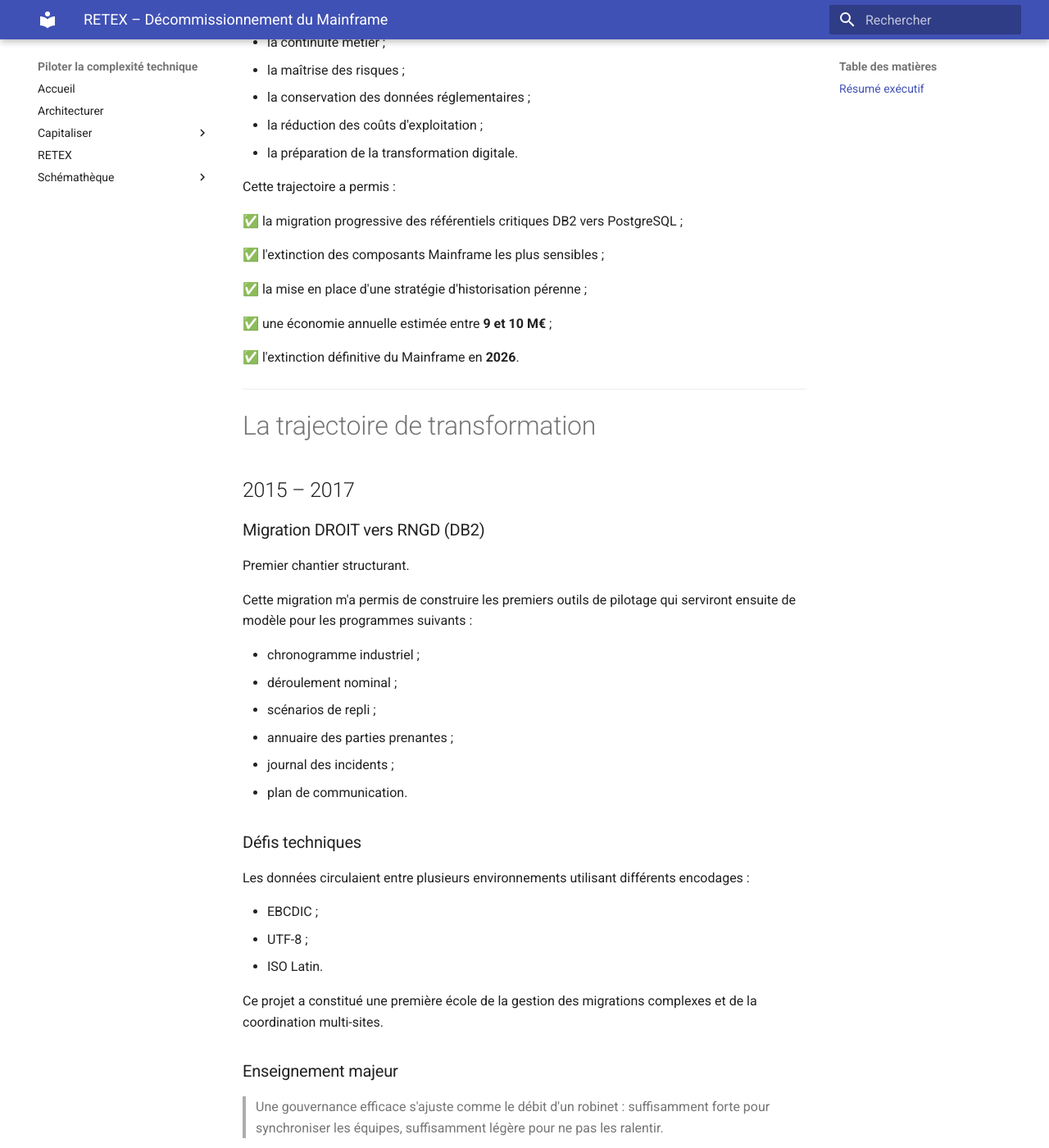
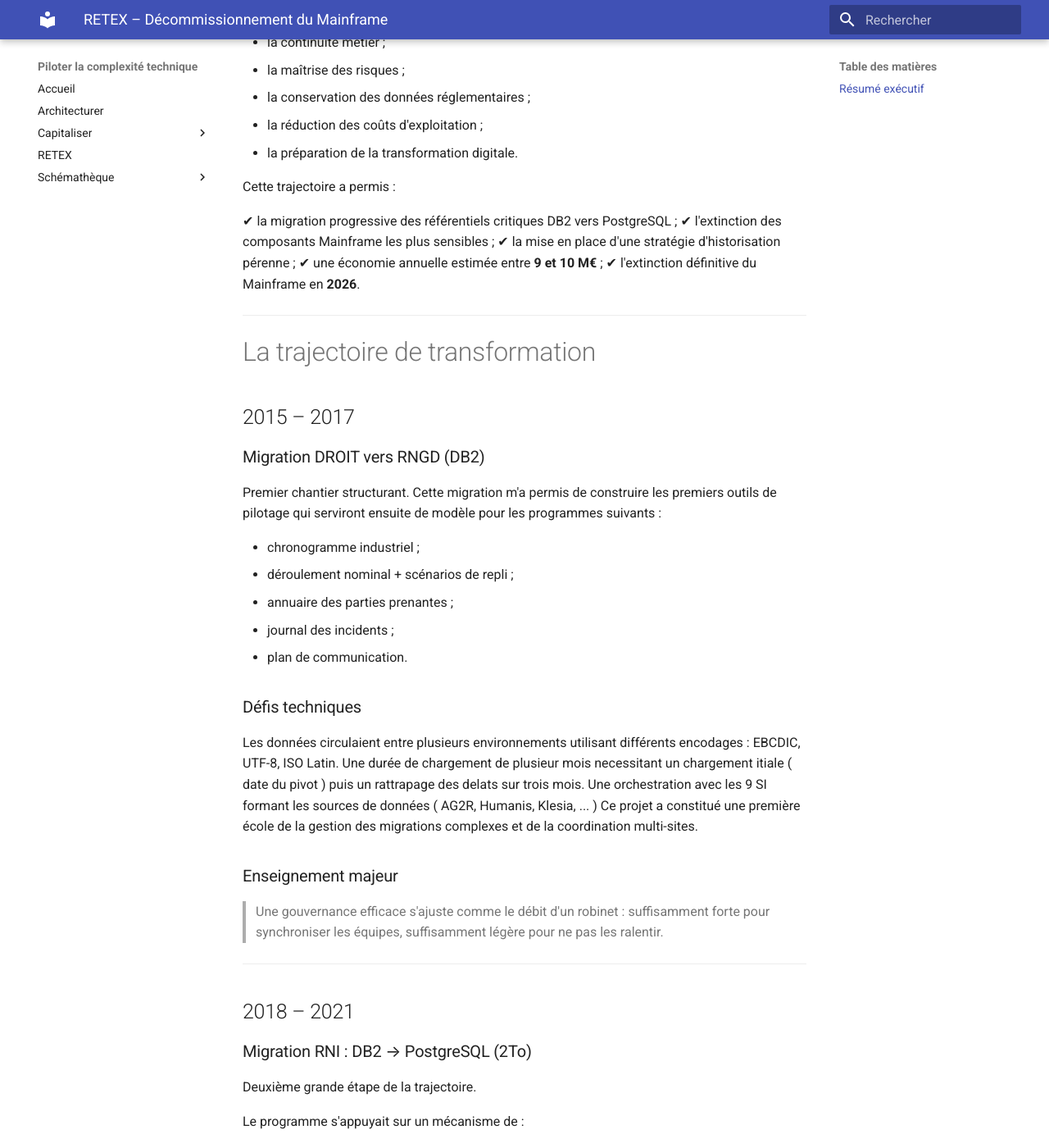
Before and after one commit to Francois-Gay-33/portail-public, an MkDocs documentation site: the page built from docs/retex/decomainframe/index.md, in a window 1280 px wide and 1400 px high, scrolled down 802 px. Shown: the whole window at 82% size. Built offline with MkDocs 1.6.1 and Material for MkDocs 9.7.7, drawn with Linux system fonts in a browser that asks for light colours; some of the changed text lies outside the part shown.

Commit message:
Update index.md

```diff
--- a/docs/retex/decomainframe/index.md
+++ b/docs/retex/decomainframe/index.md
@@ -33,15 +33,11 @@ L'objectif n'était pas de réaliser une simple migration technique. Il s'agissa
 
 Cette trajectoire a permis :
 
-✅ la migration progressive des référentiels critiques DB2 vers PostgreSQL ;
-
-✅ l'extinction des composants Mainframe les plus sensibles ;
-
-✅ la mise en place d'une stratégie d'historisation pérenne ;
-
-✅ une économie annuelle estimée entre **9 et 10 M€** ;
-
-✅ l'extinction définitive du Mainframe en **2026**.
+✔ la migration progressive des référentiels critiques DB2 vers PostgreSQL ;
+✔ l'extinction des composants Mainframe les plus sensibles ;
+✔ la mise en place d'une stratégie d'historisation pérenne ;
+✔ une économie annuelle estimée entre **9 et 10 M€** ;
+✔ l'extinction définitive du Mainframe en **2026**.
 
 ---
 
@@ -50,25 +46,19 @@ Cette trajectoire a permis :
 ## 2015 – 2017
 ### Migration DROIT vers RNGD (DB2)
 
-Premier chantier structurant.
-
-Cette migration m'a permis de construire les premiers outils de pilotage qui serviront ensuite de modèle pour les programmes suivants :
+Premier chantier structurant. Cette migration m'a permis de construire les premiers outils de pilotage qui serviront ensuite de modèle pour les programmes suivants :
 
 - chronogramme industriel ;
-- déroulement nominal ;
-- scénarios de repli ;
+- déroulement nominal + scénarios de repli ;
 - annuaire des parties prenantes ;
 - journal des incidents ;
 - plan de communication.
 
 ### Défis techniques
 
-Les données circulaient entre plusieurs environnements utilisant différents encodages :
-
-- EBCDIC ;
-- UTF-8 ;
-- ISO Latin.
-
+Les données circulaient entre plusieurs environnements utilisant différents encodages : EBCDIC, UTF-8, ISO Latin.
+Une durée de chargement de plusieur mois necessitant un chargement itiale ( date du pivot ) puis un rattrapage des delats sur trois mois.
+Une orchestration avec les 9 SI formant les sources de données ( AG2R, Humanis, Klesia, ... )
 Ce projet a constitué une première école de la gestion des migrations complexes et de la coordination multi-sites.
 
 ### Enseignement majeur
@@ -78,7 +68,7 @@ Ce projet a constitué une première école de la gestion des migrations complex
 ---
 
 ## 2018 – 2021
-### Migration RNI : DB2 → PostgreSQL
+### Migration RNI : DB2 → PostgreSQL (2To)
 
 Deuxième grande étape de la trajectoire.
 
@@ -90,13 +80,10 @@ permettant de synchroniser progressivement les données entre DB2 et PostgreSQL.
 
 ### Difficultés rencontrées
 
-Une partie du processus reposait sur des traitements manuels qui généraient de nombreuses erreurs lors des itérations successives.
-
-Pour sécuriser la migration, j'ai développé des outils VBA permettant :
+Une partie du processus de generagtion des DDL reposait sur des traitements manuels qui généraient de nombreuses erreurs lors des itérations successives. Pour sécuriser la migration, j'ai développé des outils VBA permettant :
 
 - d'automatiser certaines transformations ;
-- d'ajouter les RTRIM nécessaires ;
-- de gérer les conversions CHAR → VARCHAR.
+- d'ajouter les RTRIM nécessaires lors des conversions CHAR → VARCHAR.
 
 ### Enseignement majeur
 
```
Also changed, not shown: other parts of docs/retex/decomainframe/index.md (+2 -5 lines).
